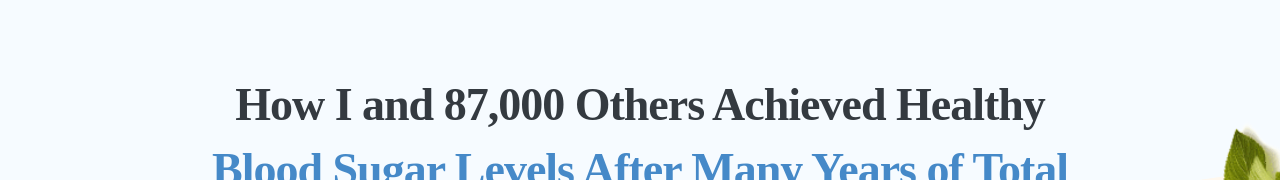
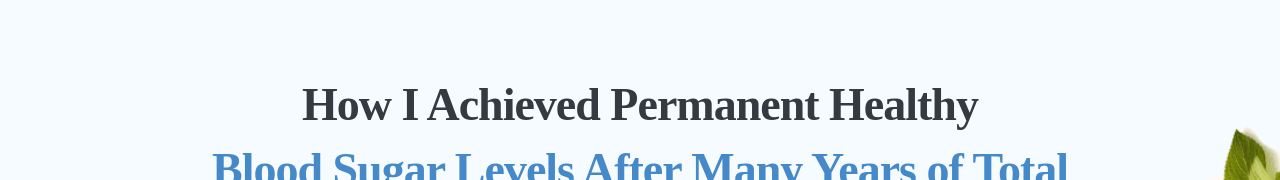
Before and after one commit to instamicr/lower-blood-sugar, a plain HTML site: page index.html in a window 1280 px wide. Shown: the top 180 px of the page. Drawn offline with Linux system fonts and the light colour scheme; a web font is replaced by a local one.

Commit message:
Update index.html

```diff
--- a/index.html
+++ b/index.html
@@ -244,7 +244,7 @@
 					<br>
                     <div class="row row-m-bp">
                         <div class="col-12">
-                            <h1 class="title text-center"><span class="dark">How I and 87,000 Others Achieved Healthy</span><br>Blood Sugar Levels After Many Years of Total Suffering</h1>
+                            <h1 class="title text-center"><span class="dark">How I Achieved Permanent Healthy</span><br>Blood Sugar Levels After Many Years of Total Suffering</h1>
                         </div>
 
                     </div>
```
